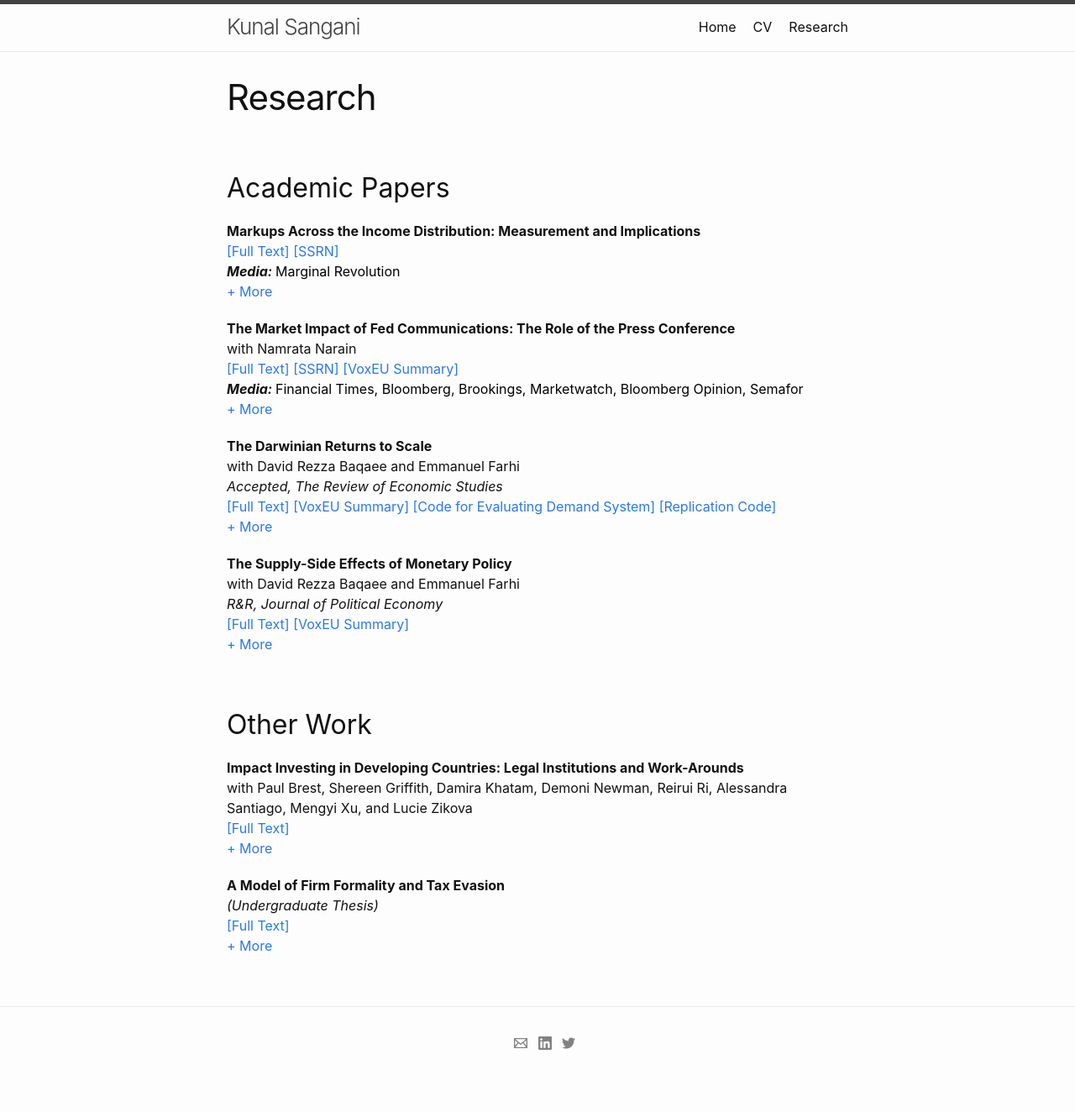
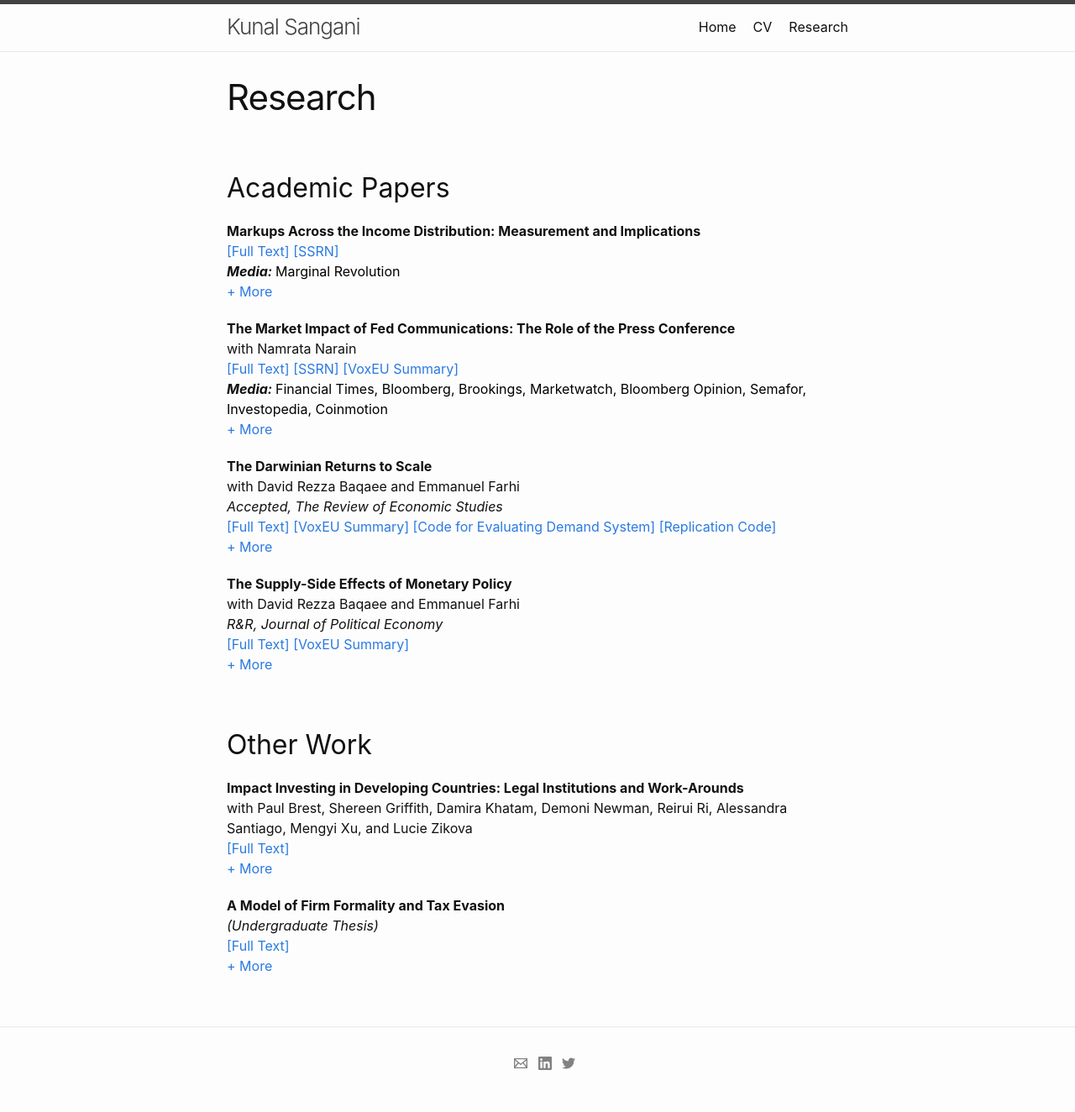
Before and after one commit to kunalsangani/kunalsangani.github.io, a Jekyll site: the page built from research.markdown, in a window 1280 px wide. Shown: the whole page at 84% size. Built offline with Jekyll 4.4.1, drawn with Linux system fonts in a browser that asks for light colours; nearby versions of some CDN libraries; before the commit the page ends 1300 px from its top, so only the background shows below that.

Commit message:
Updated FedVol links

```diff
--- a/_data/research.yml
+++ b/_data/research.yml
@@ -67,6 +67,12 @@
         - c6:
           name: Semafor
           href: https://www.semafor.com/newsletter/03/28/2023/the-silicon-valley-bank-blame-game
+        - c7:
+          name: Investopedia
+          href: https://www.investopedia.com/when-jerome-powell-speaks-markets-shudder-7488957
+        - c8:
+          name: Coinmotion
+          href: https://coinmotion.com/bitcoin-retains-its-momentum-amid-the-chaos/
       abstract: >-
         We document a shift in the market impact of the press conference given by the Federal Reserve Chair at the close of FOMC meetings.
         Using intraday trading data, we find that market volatility is more than three times higher during
```
